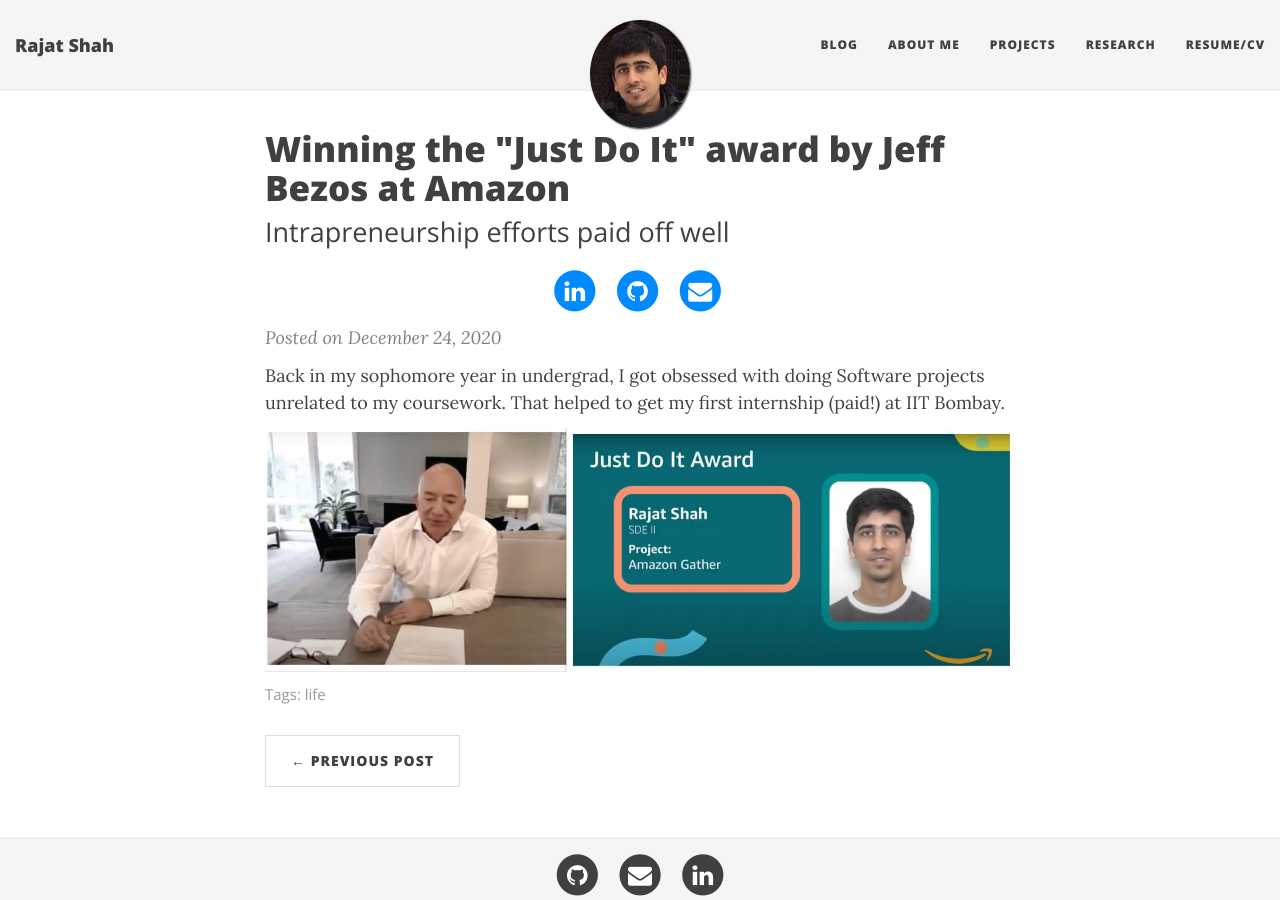
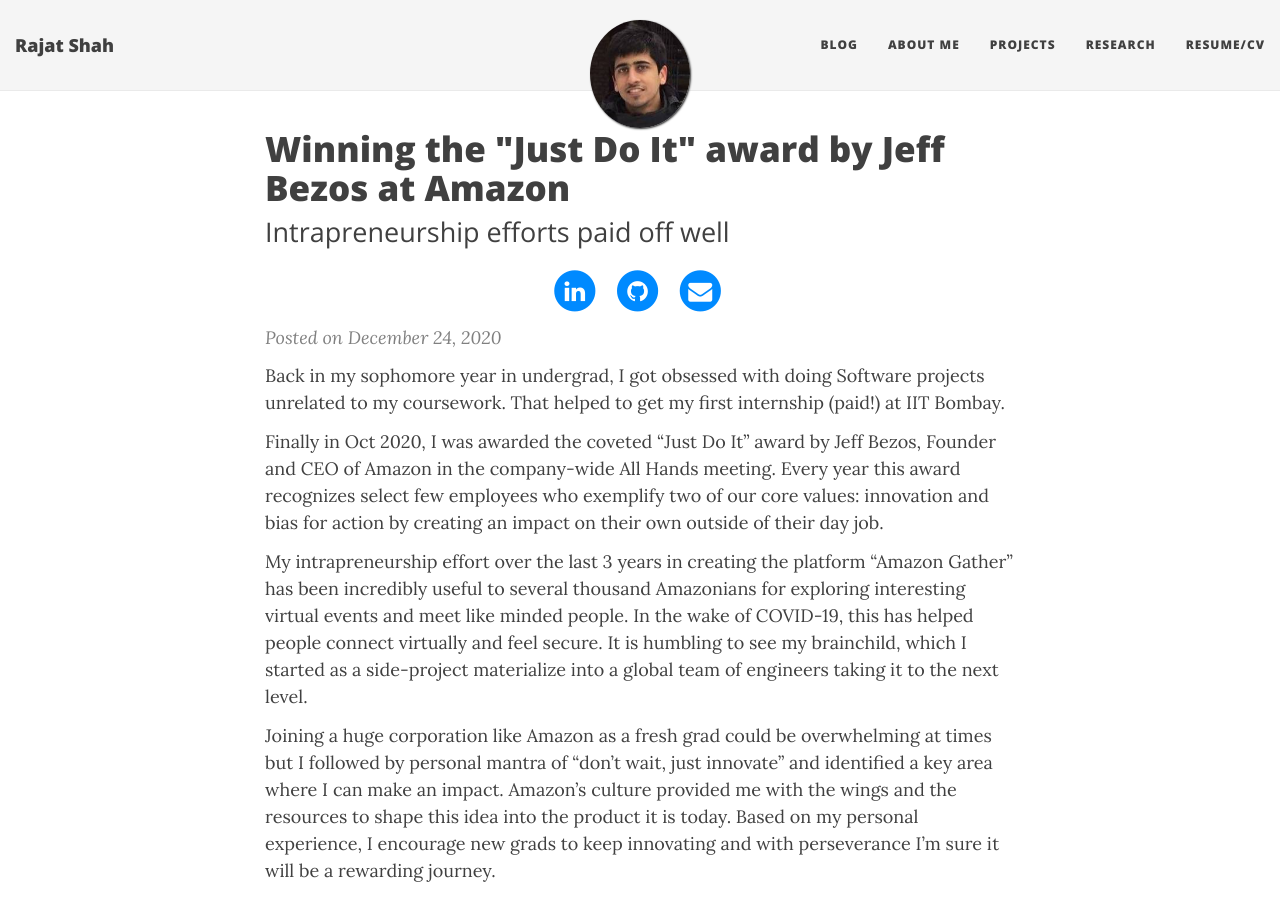
Before and after one commit to shahrajat/shahrajat.github.io, a Jekyll site: the page built from _posts/2020-12-24-amazon-just-do-it-award-jeff-bezos.md, in a window 1280 px wide and 900 px high. Built offline with Jekyll 4.4.1, drawn with Linux system fonts in a browser that asks for light colours; nearby versions of some CDN libraries; comment, search, counter and statistics services are not loaded; some of the changed text lies outside the part shown.

Commit message:
Update 2020-12-24-amazon-just-do-it-award-jeff-bezos.md

```diff
--- a/_posts/2020-12-24-amazon-just-do-it-award-jeff-bezos.md
+++ b/_posts/2020-12-24-amazon-just-do-it-award-jeff-bezos.md
@@ -8,5 +8,13 @@
 
 Back in my sophomore year in undergrad, I got obsessed with doing Software projects unrelated to my coursework. That helped to get my first internship (paid!) at IIT Bombay.
 
+Finally in Oct 2020, I was awarded the coveted "Just Do It" award by Jeff Bezos, Founder and CEO of Amazon in the company-wide All Hands meeting. Every year this award recognizes select few employees who exemplify two of our core values: innovation and bias for action by creating an impact on their own outside of their day job.
+
+My intrapreneurship effort over the last 3 years in creating the platform "Amazon Gather" has been incredibly useful to several thousand Amazonians for exploring interesting virtual events and meet like minded people. In the wake of COVID-19, this has helped people connect virtually and feel secure. It is humbling to see my brainchild, which I started as a side-project materialize into a global team of engineers taking it to the next level.
+
+Joining a huge corporation like Amazon as a fresh grad could be overwhelming at times but I followed by personal mantra of "don't wait, just innovate" and identified a key area where I can make an impact. Amazon's culture provided me with the wings and the resources to shape this idea into the product it is today. Based on my personal experience, I encourage new grads to keep innovating and with perseverance I'm sure it will be a rewarding journey.
+
+#intrapreneurship #leadership #innovation #amazon
+
 
 ![Rajat Shah receiving the Just Do It award]({{site.baseurl}}https://raw.githubusercontent.com/shahrajat/shahrajat.github.io/master/assets/jeff-bezos-rajat-shah.jpeg)
```
